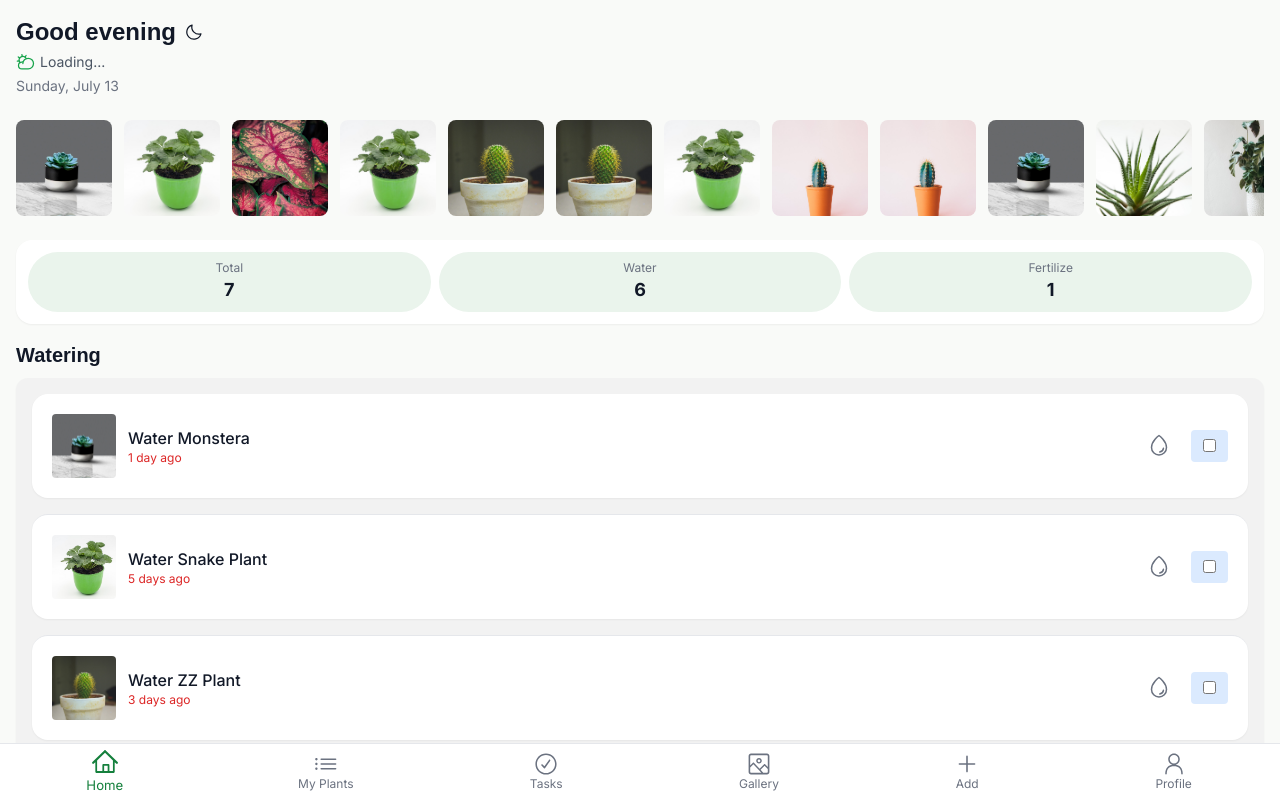
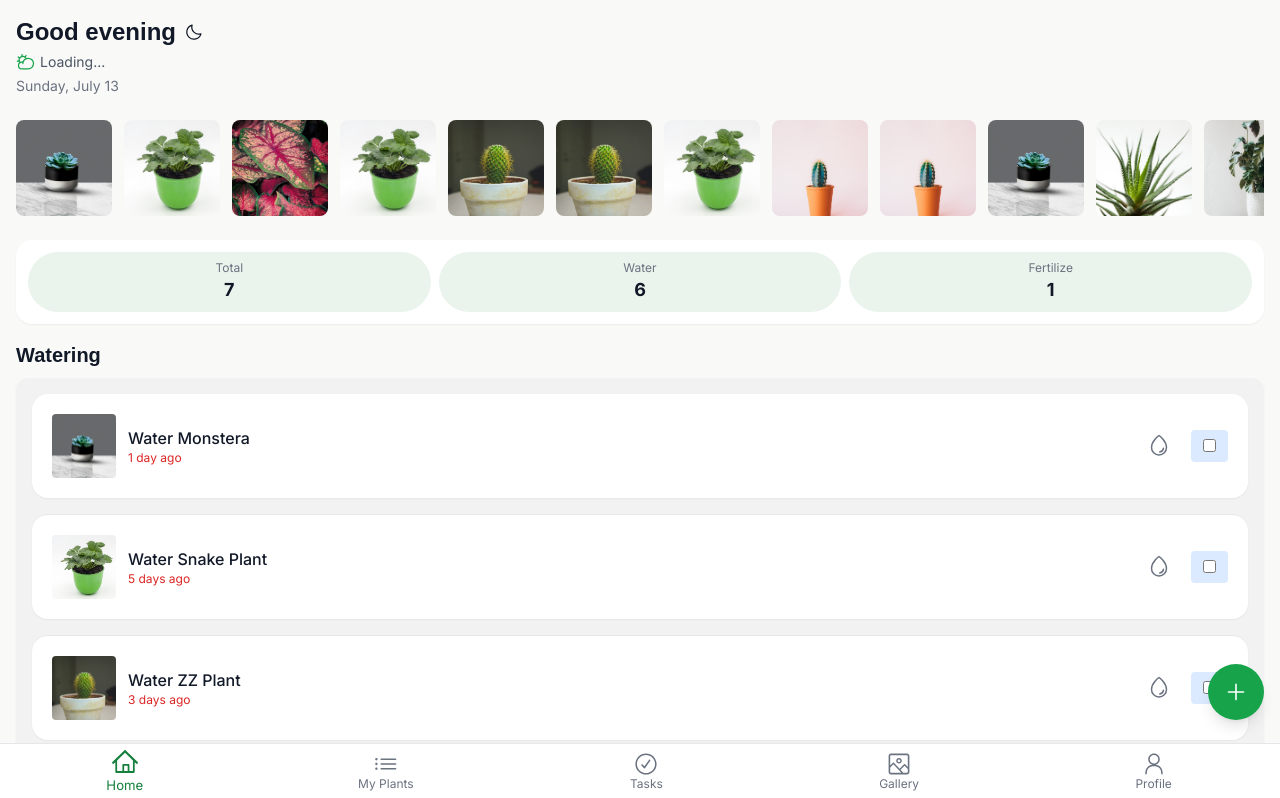
Before and after one commit to osmond/lisa, a React (Vite) app: page / in a window 1280 px wide. Shown: the top 798 px of the page. Built offline with nearby package versions, Linux system fonts and the light colour scheme; no server answers; a web font is replaced by a local one.

Commit message:
Remove Add link from bottom navigation

```diff
--- a/src/App.jsx
+++ b/src/App.jsx
@@ -10,6 +10,7 @@ import Settings from './pages/Settings'
 import PlantDetail from './pages/PlantDetail'
 import EditPlant from './pages/EditPlant'
 import BottomNav from './components/BottomNav'
+import FloatingAddButton from './components/FloatingAddButton'
 import NotFound from './pages/NotFound'
 
 export default function App() {
@@ -46,7 +47,7 @@ export default function App() {
         </CSSTransition>
       </SwitchTransition>
 
-
+      <FloatingAddButton />
       <BottomNav />
     </div>
   )
--- a/src/components/BottomNav.jsx
+++ b/src/components/BottomNav.jsx
@@ -5,7 +5,6 @@ import {
   ImageIcon,
   ListBulletIcon,
   PersonIcon,
-  PlusIcon,
 } from '@radix-ui/react-icons'
 
 const iconProps = {
@@ -17,7 +16,6 @@ const HomeIconComponent = () => <HomeIcon {...iconProps} />
 const ListIcon = () => <ListBulletIcon {...iconProps} />
 const CheckIcon = () => <CheckCircledIcon {...iconProps} />
 const GalleryIcon = () => <ImageIcon {...iconProps} />
-const AddIcon = () => <PlusIcon {...iconProps} />
 const UserIcon = () => <PersonIcon {...iconProps} />
 
 export default function BottomNav() {
@@ -26,7 +24,6 @@ export default function BottomNav() {
     { to: '/myplants', label: 'My Plants', icon: ListIcon },
     { to: '/tasks', label: 'Tasks', icon: CheckIcon },
     { to: '/gallery', label: 'Gallery', icon: GalleryIcon },
-    { to: '/add', label: 'Add', icon: AddIcon },
     { to: '/settings', label: 'Profile', icon: UserIcon },
   ]
 
--- /dev/null
+++ b/src/components/FloatingAddButton.jsx
@@ -0,0 +1,16 @@
+import { Link, useLocation } from 'react-router-dom'
+import { PlusIcon } from '@radix-ui/react-icons'
+
+export default function FloatingAddButton() {
+  const { pathname } = useLocation()
+  if (pathname === '/add') return null
+  return (
+    <Link
+      to="/add"
+      aria-label="Add plant"
+      className="fixed bottom-20 right-4 bg-green-600 text-white p-4 rounded-full shadow-lg hover:bg-green-700 focus:outline-none"
+    >
+      <PlusIcon className="w-6 h-6" aria-hidden="true" />
+    </Link>
+  )
+}
```
Also changed, not shown: 2 other files (tests, documents, lock files or other folders).
